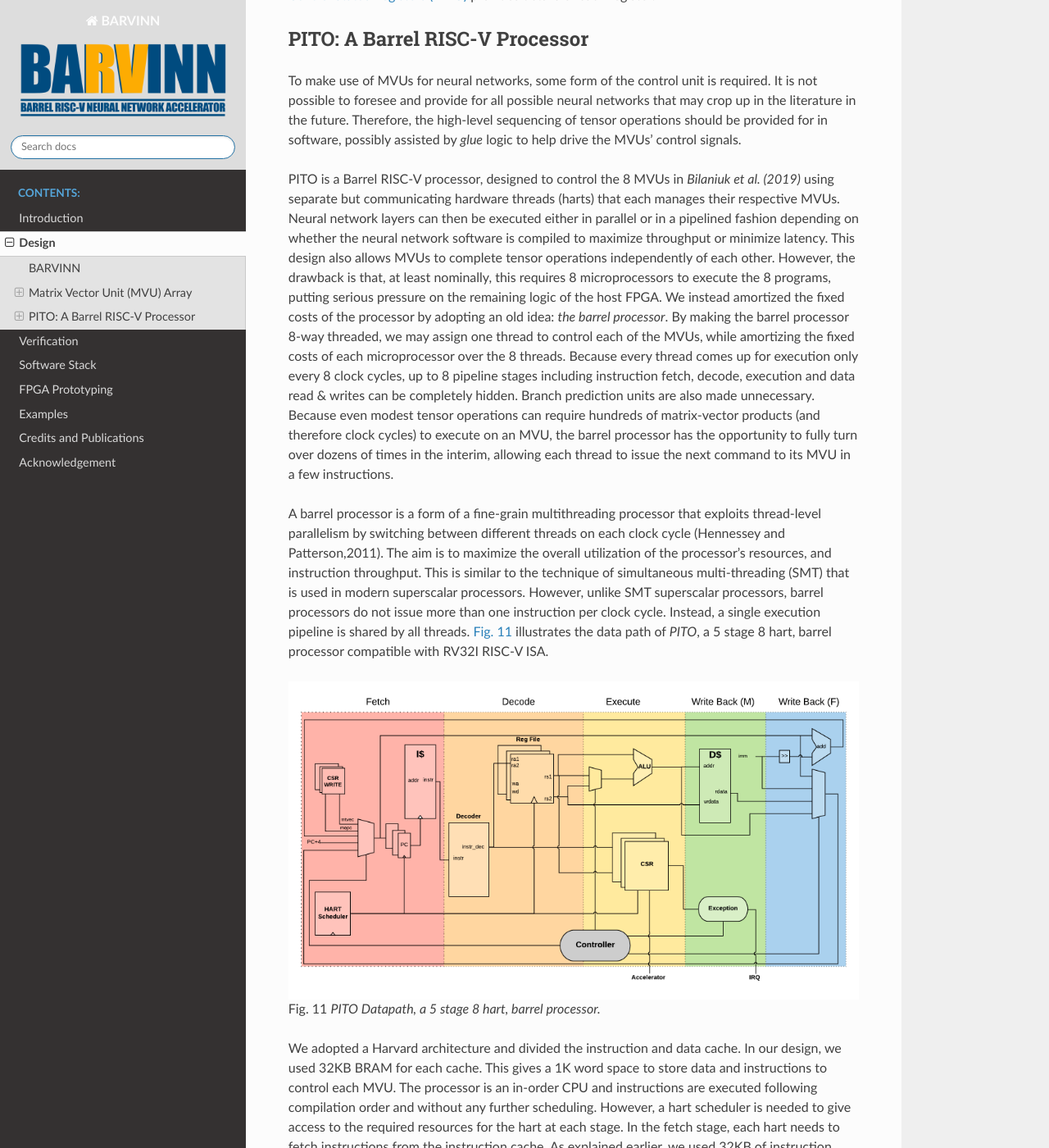
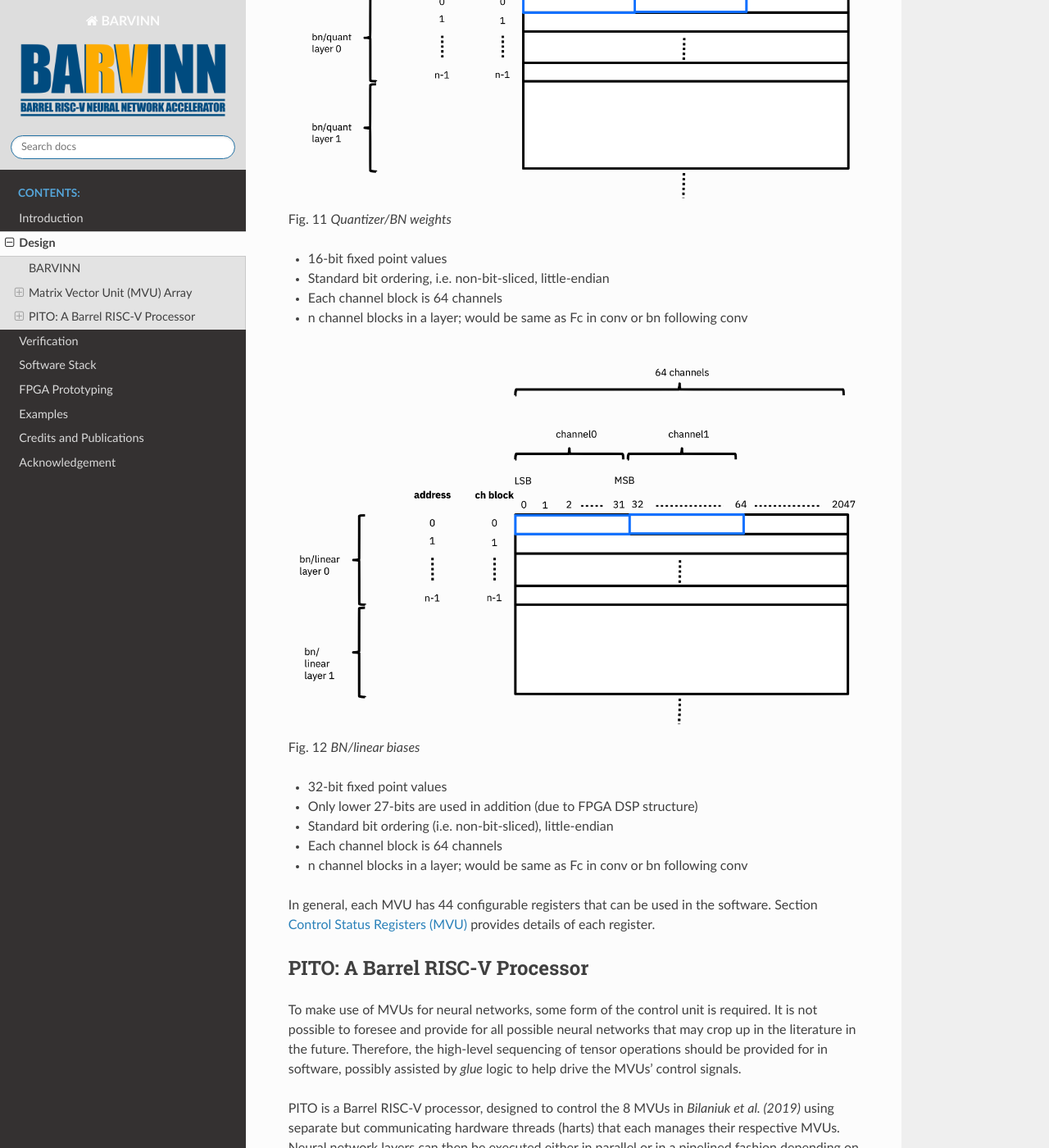
Before and after one commit to hossein1387/BARVINN, a Sphinx documentation site: the page built from docs/design.rst, in a window 1280 px wide and 1400 px high, scrolled down 9444 px. Shown: the whole window at 82% size. Built offline with Sphinx 7.4.7 and the Read the Docs theme 2.0.0, drawn with Linux system fonts in a browser that asks for light colours; some of the changed text lies outside the part shown.

Commit message:
adding reference in the doc

```diff
--- a/docs/design.rst
+++ b/docs/design.rst
@@ -151,7 +151,7 @@
 For a 2D convolution operation, :numref:`feature_map_jump_schedule` and :numref:`weight_jump_schedule` illustrates what each jump configuration is:
 
 .. figure:: _static/feature_map_jump_schedule.png
-  :width: 800
+  :width: 600
   :alt: Alternative text
   :name: feature_map_jump_schedule
 
@@ -168,7 +168,7 @@
 
 
 .. figure:: _static/weight_jump_schedule.png
-  :width: 800
+  :width: 600
   :alt: Alternative text
   :name: weight_jump_schedule
 
@@ -180,6 +180,34 @@
 - `j0`: Specifies if we have finished all filter sets and channel blocks for output (x,y) and if so, move back to the start of the first filter set for the next window and output (x+1, y).
 - `j4`: not applicable.
 
+
+
+.. figure:: _static/qn_bn_weights.png
+  :width: 800
+  :alt: Alternative text
+  :name: qn_bn_weights
+
+  Quantizer/BN weights
+
+- 16-bit fixed point values
+- Standard bit ordering, i.e. non-bit-sliced, little-endian
+- Each channel block is 64 channels
+- n channel blocks in a layer; would be same as Fc in conv or bn following conv
+
+
+
+.. figure:: _static/bn_bias_weights.png
+  :width: 800
+  :alt: Alternative text
+  :name: bn_bias_weights
+
+  BN/linear biases
+
+- 32-bit fixed point values
+- Only lower 27-bits are used in addition (due to FPGA DSP structure)
+- Standard bit ordering (i.e. non-bit-sliced), little-endian
+- Each channel block is 64 channels
+- n channel blocks in a layer; would be same as Fc in conv or bn following conv
 
 In general, each MVU has 44 configurable registers that can be used in the software. Section :ref:`Control Status Registers` provides details of each register.
 
```
